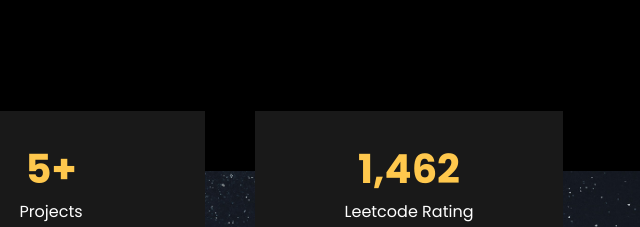
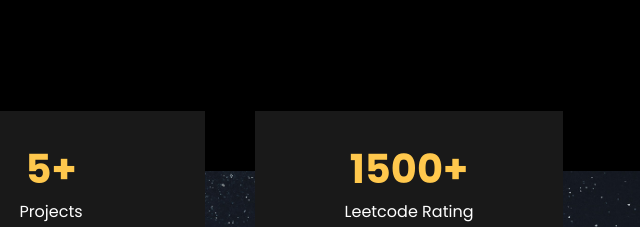
Before and after one commit to Priyanshucs22/Portfolio, a plain HTML site: page index.html in a window 1280 px wide. Shown: the part 3300-3527 px from the top of the page, 589-1229 px from the left. Drawn offline with Linux system fonts and the light colour scheme.

Commit message:
Update index.html

```diff
--- a/index.html
+++ b/index.html
@@ -192,7 +192,7 @@
             <div class="ques"><span>5+</span>
                 <p>Projects</p>
             </div>
-            <div class="ques"><span>1,462</span>
+            <div class="ques"><span>1500+</span>
                 <p>Leetcode Rating</p>
             </div>
         </div>
```
